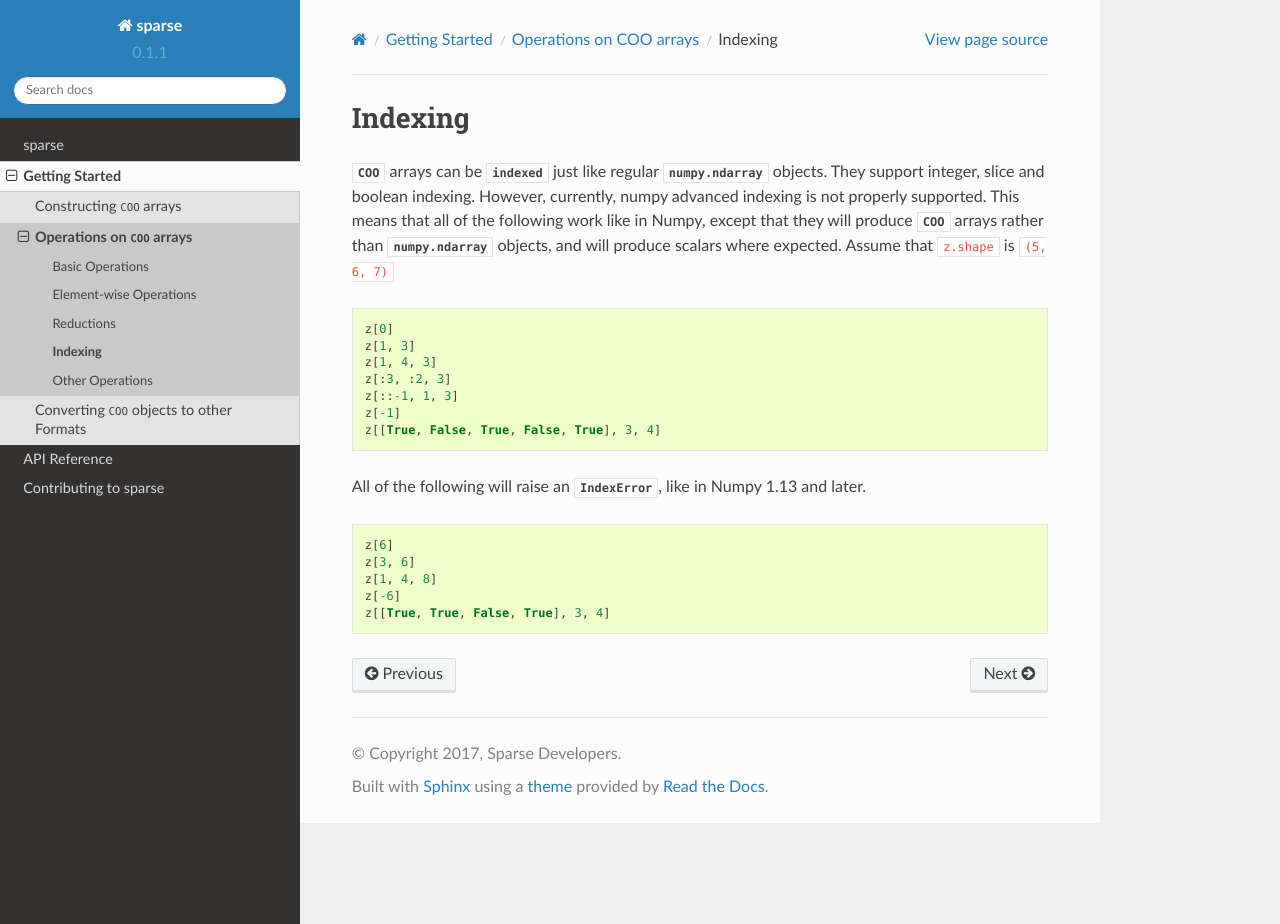
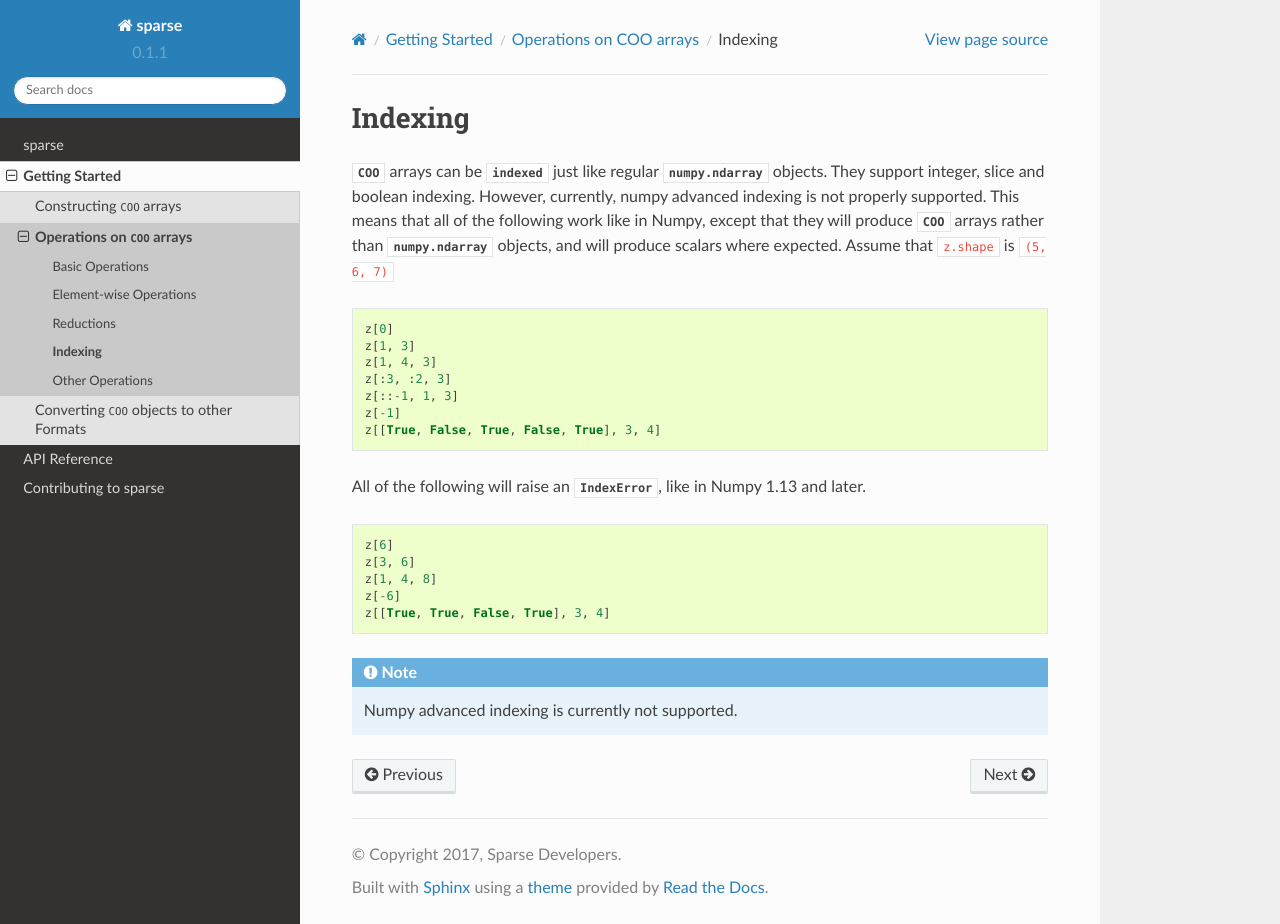
Before and after one commit to pydata/sparse, a Sphinx documentation site: the page built from docs/getting_started/operations/indexing.rst, in a window 1280 px wide and 924 px high. Built offline with Sphinx 7.4.7 and the Read the Docs theme 2.0.0, drawn with Linux system fonts in a browser that asks for light colours.

Commit message:
Add note to COO about operators and indexing.
Add note to indexing about advanced indexing.

```diff
--- a/docs/generated/sparse.COO.rst
+++ b/docs/generated/sparse.COO.rst
@@ -4,6 +4,10 @@
 .. currentmodule:: sparse
 
 .. autoclass:: COO
+
+   .. note::
+      :obj:`COO` objects also support :doc:`operators <../getting_started/operations/basic>`
+      and :doc:`indexing <../getting_started/operations/indexing>`
 
    .. rubric:: Attributes
    .. autosummary::
--- a/docs/getting_started/operations/indexing.rst
+++ b/docs/getting_started/operations/indexing.rst
@@ -26,3 +26,5 @@
    z[1, 4, 8]
    z[-6]
    z[[True, True, False, True], 3, 4]
+
+.. note:: Numpy advanced indexing is currently not supported.
```
